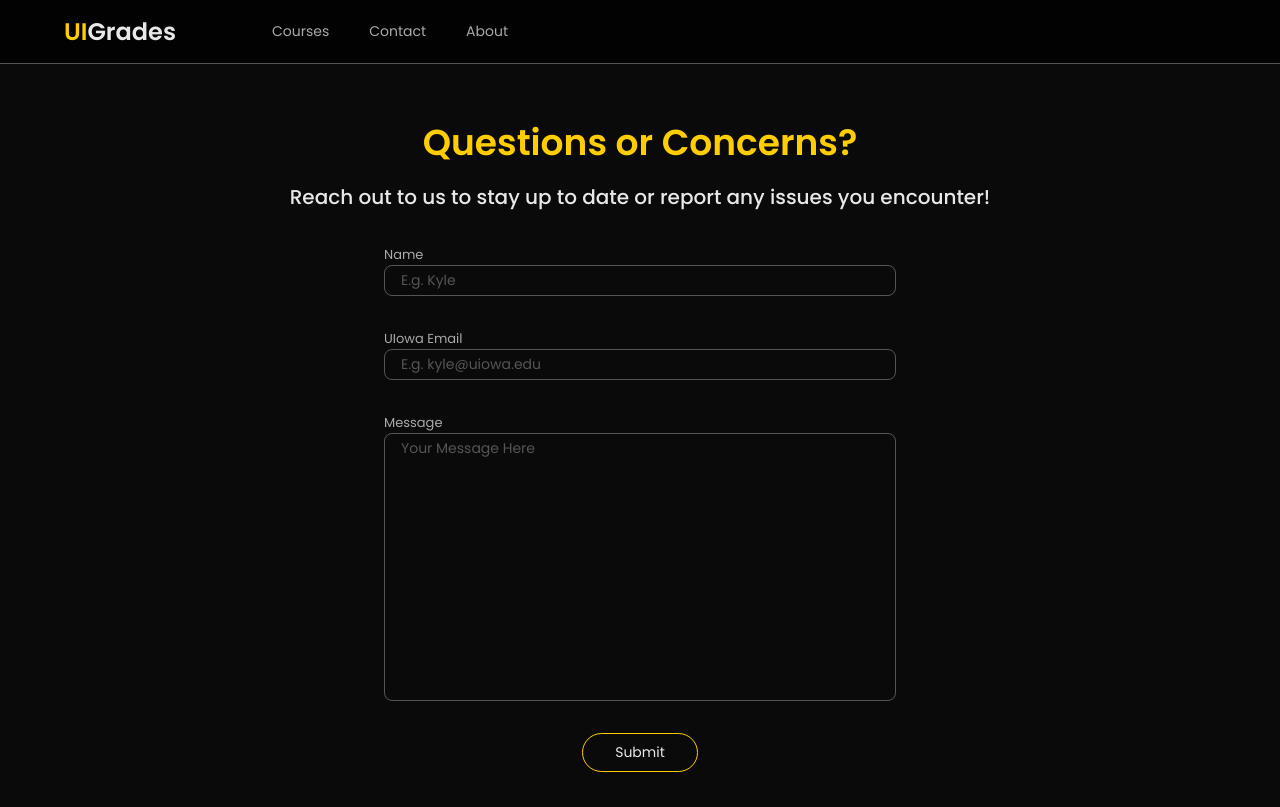
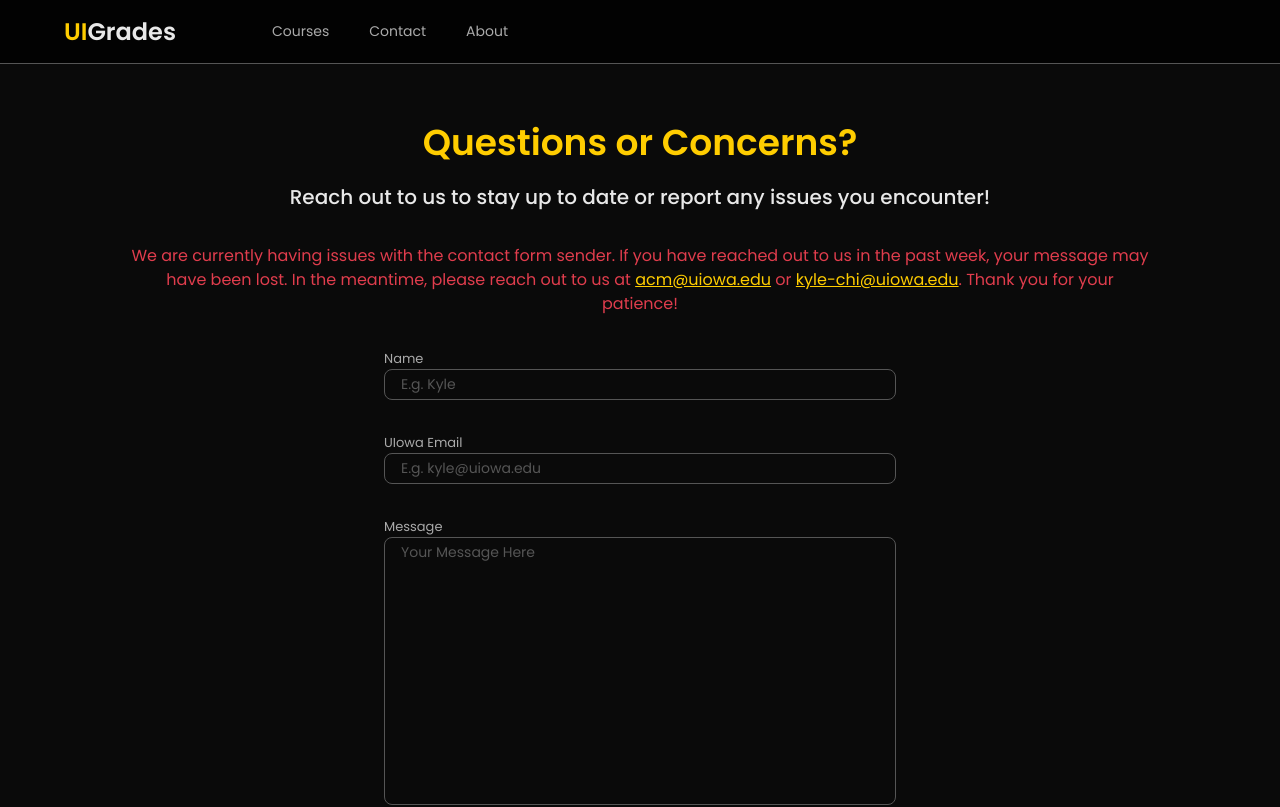
Before and after one commit to acm-uiowa/uigrades, a Next.js app: page /contact in a window 1280 px wide. Shown: the top 807 px of the page. Built offline with nearby package versions, Linux system fonts and the light colour scheme; no server answers.

Commit message:
contact form disclaimer added

```diff
--- a/src/app/(uigrades-public)/contact/page.tsx
+++ b/src/app/(uigrades-public)/contact/page.tsx
@@ -12,6 +12,26 @@ export default function ContactPage() {
                     Reach out to us to stay up to date or report any issues you
                     encounter!
                 </h2>
+                <h2 className="pt-8 text-[#E03D4D]">
+                    We are currently having issues with the contact form sender.
+                    If you have reached out to us in the past week, your message
+                    may have been lost. In the meantime, please reach out to us
+                    at{" "}
+                    <a
+                        href="mailto:acm@uiowa.edu"
+                        className="text-hawkeye-gold underline"
+                    >
+                        acm@uiowa.edu
+                    </a>{" "}
+                    or{" "}
+                    <a
+                        href="mailto:kyle-chi@uiowa.edu"
+                        className="text-hawkeye-gold underline"
+                    >
+                        kyle-chi@uiowa.edu
+                    </a>
+                    . Thank you for your patience!
+                </h2>
             </div>
             <ContactForm />
         </div>
```
